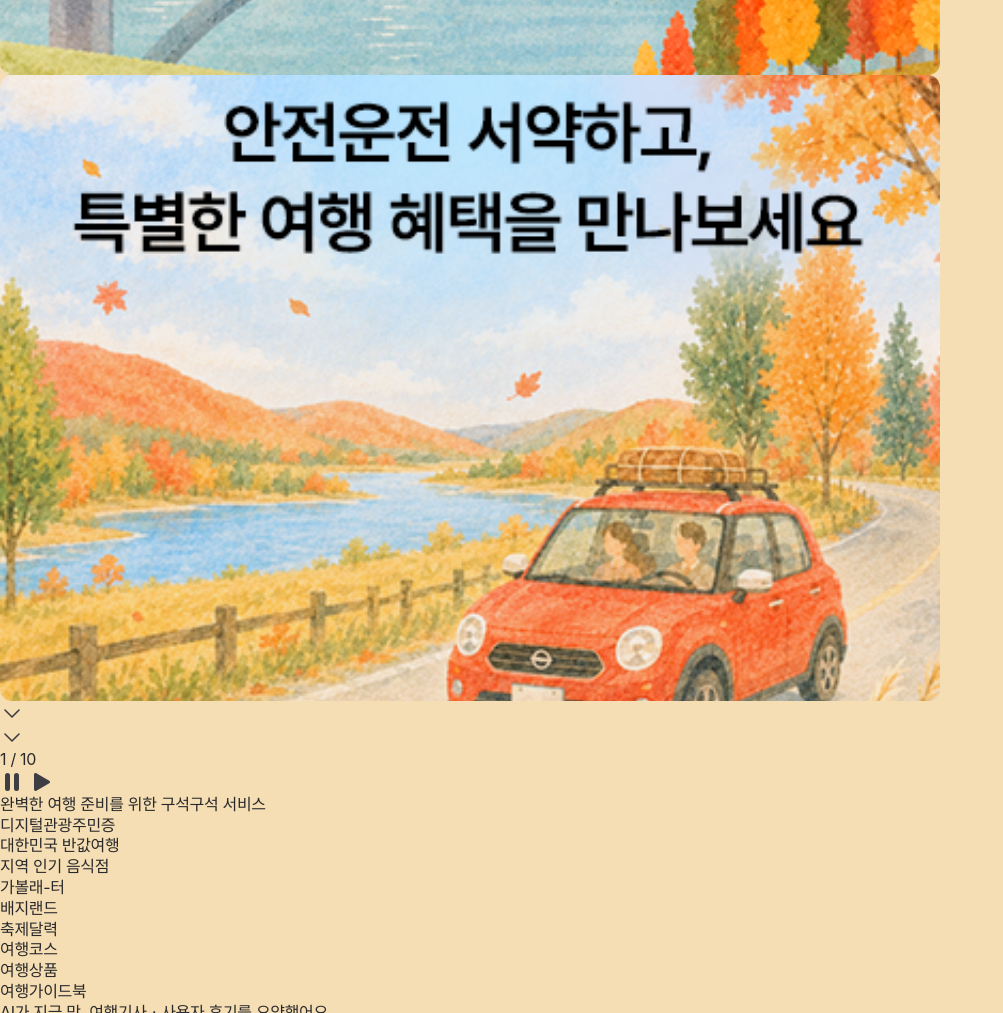
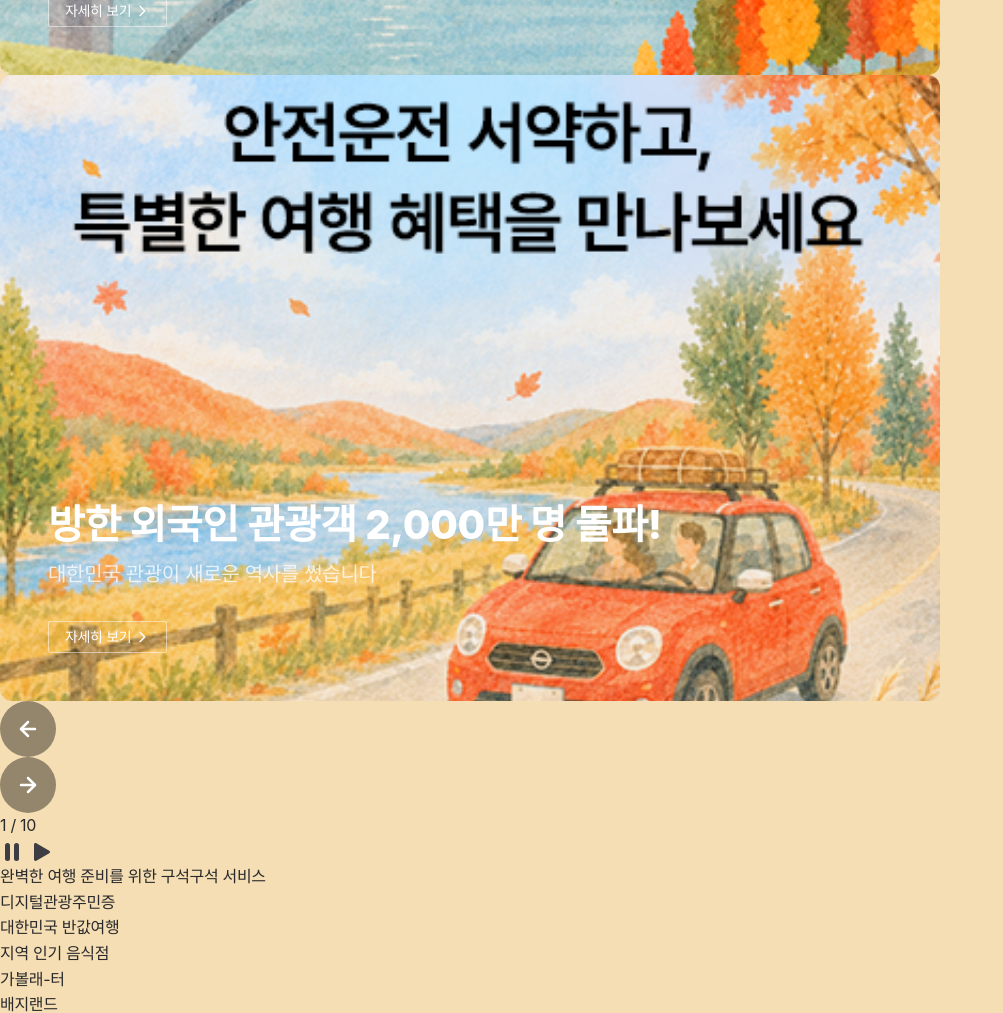
Before and after one commit to joona0306/css-basic-506, a plain HTML site: page clone-exercise.html in a window 1280 px wide. Shown: the part 1267-2280 px from the top of the page, without its empty margins (0-1003 px from the left). Drawn offline with Linux system fonts and the light colour scheme; a web font is replaced by a local one.

Commit message:
design: 히어로 버튼·아이콘 스타일 및 CSS 변수(tokens.css) 적용

```diff
--- a/clone-exercise.html
+++ b/clone-exercise.html
@@ -6,6 +6,8 @@
     <title>대한민국 구석구석 클론코딩</title>
 
     <link rel="stylesheet" href="css/reset.css" />
+    <!-- 디자인 토큰(CSS 변수): 다른 CSS보다 먼저 연결 -->
+    <link rel="stylesheet" href="css/tokens.css" />
     <link
       rel="stylesheet"
       as="style"
@@ -183,7 +185,7 @@
 
       <!-- main -->
       <main class="main">
-        <!-- 히어로 영역 (2026-11-20 원본 기준, docs/hero-reference.md 참고) -->
+        <!-- 히어로 영역 (2026-11-20 원본 기준, docs/reference/hero.md 참고) -->
         <section class="hero-sec">
           <!-- Swiper 라이브러리 사용예정, 클래스네임 바뀔수도 있음 -->
           <div class="swiper sw-hero">
@@ -199,7 +201,24 @@
                   <em>해남에서 만나는 정원 속 여유</em>
                   <span class="view">
                     자세히 보기
-                    <img src="assets/icons/guide_chevron_dw24.svg" alt="" />
+                    <!-- guide_chevron_dw24.svg -->
+                    <span class="icon-pg-chevron-sm rt">
+                      <svg
+                        width="24"
+                        height="24"
+                        viewBox="0 0 24 24"
+                        fill="none"
+                        xmlns="http://www.w3.org/2000/svg"
+                      >
+                        <path
+                          d="M19 9L12 16L5 9"
+                          stroke="#3D3D43"
+                          stroke-width="1.6"
+                          stroke-linecap="round"
+                          stroke-linejoin="round"
+                        />
+                      </svg>
+                    </span>
                   </span>
                 </a>
               </div>
@@ -217,7 +236,24 @@
                   <em>수험생 한정 할인 혜택&amp;선착순 선물까지!</em>
                   <span class="view">
                     자세히 보기
-                    <img src="assets/icons/guide_chevron_dw24.svg" alt="" />
+                    <!-- guide_chevron_dw24.svg -->
+                    <span class="icon-pg-chevron-sm rt">
+                      <svg
+                        width="24"
+                        height="24"
+                        viewBox="0 0 24 24"
+                        fill="none"
+                        xmlns="http://www.w3.org/2000/svg"
+                      >
+                        <path
+                          d="M19 9L12 16L5 9"
+                          stroke="#3D3D43"
+                          stroke-width="1.6"
+                          stroke-linecap="round"
+                          stroke-linejoin="round"
+                        />
+                      </svg>
+                    </span>
                   </span>
                 </a>
               </div>
@@ -232,7 +268,24 @@
                   <em>대한민국 관광이 새로운 역사를 썼습니다</em>
                   <span class="view">
                     자세히 보기
-                    <img src="assets/icons/guide_chevron_dw24.svg" alt="" />
+                    <!-- guide_chevron_dw24.svg -->
+                    <span class="icon-pg-chevron-sm rt">
+                      <svg
+                        width="24"
+                        height="24"
+                        viewBox="0 0 24 24"
+                        fill="none"
+                        xmlns="http://www.w3.org/2000/svg"
+                      >
+                        <path
+                          d="M19 9L12 16L5 9"
+                          stroke="#3D3D43"
+                          stroke-width="1.6"
+                          stroke-linecap="round"
+                          stroke-linejoin="round"
+                        />
+                      </svg>
+                    </span>
                   </span>
                 </a>
               </div>
@@ -241,14 +294,62 @@
             <!-- 이전 / 다음 버튼 -->
             <div class="nav-btn">
               <div class="swiper-button-prev">
-                <button aria-label="이전 슬라이드">
-                  <img src="assets/icons/guide_chevron_dw24.svg" alt="" />
+                <button class="btn-pg-icon-full-lg" aria-label="이전 슬라이드">
+                  <!-- guide_arrow_right24.svg -->
+                  <span class="icon-pg-arwright-lg lt">
+                    <svg
+                      width="24"
+                      height="24"
+                      viewBox="0 0 24 24"
+                      fill="none"
+                      xmlns="http://www.w3.org/2000/svg"
+                    >
+                      <path
+                        d="M5 12L19 12"
+                        stroke="#3D3D43"
+                        stroke-width="1.6"
+                        stroke-linecap="round"
+                        stroke-linejoin="round"
+                      />
+                      <path
+                        d="M12 5L19 12L12 19"
+                        stroke="#3D3D43"
+                        stroke-width="1.6"
+                        stroke-linecap="round"
+                        stroke-linejoin="round"
+                      />
+                    </svg>
+                  </span>
                 </button>
               </div>
 
               <div class="swiper-button-next">
-                <button aria-label="다음 슬라이드">
-                  <img src="assets/icons/guide_chevron_dw24.svg" alt="" />
+                <button class="btn-pg-icon-full-lg" aria-label="다음 슬라이드">
+                  <!-- guide_arrow_right24.svg -->
+                  <span class="icon-pg-arwright-lg">
+                    <svg
+                      width="24"
+                      height="24"
+                      viewBox="0 0 24 24"
+                      fill="none"
+                      xmlns="http://www.w3.org/2000/svg"
+                    >
+                      <path
+                        d="M5 12L19 12"
+                        stroke="#3D3D43"
+                        stroke-width="1.6"
+                        stroke-linecap="round"
+                        stroke-linejoin="round"
+                      />
+                      <path
+                        d="M12 5L19 12L12 19"
+                        stroke="#3D3D43"
+                        stroke-width="1.6"
+                        stroke-linecap="round"
+                        stroke-linejoin="round"
+                      />
+                    </svg>
+                  </span>
                 </button>
               </div>
             </div>
--- a/css/clone-exercise.css
+++ b/css/clone-exercise.css
@@ -12,27 +12,13 @@ html {
   overflow-x: hidden;
 }
 body {
-  font-family:
-    "Pretendard GOV Variable",
-    "Pretendard GOV",
-    -apple-system,
-    BlinkMacSystemFont,
-    system-ui,
-    Roboto,
-    "Helvetica Neue",
-    "Segoe UI",
-    "Apple SD Gothic Neo",
-    "Noto Sans KR",
-    "Malgun Gothic",
-    "Apple Color Emoji",
-    "Segoe UI Emoji",
-    "Segoe UI Symbol",
-    sans-serif;
-  font-size: 16px;
-  color: #29292c;
-  line-height: 1.3;
-  letter-spacing: -0.02em;
-  background-color: #fff;
+  font-family: var(--font-base);
+  font-size: var(--fs-base);
+  font-weight: var(--fw-regular);
+  color: var(--color-text);
+  line-height: var(--lh-base);
+  letter-spacing: var(--ls-base);
+  background-color: var(--color-white);
 }
 ul,
 li {
@@ -126,7 +112,7 @@ button:focus-visible {
   align-items: center;
   gap: 10px;
   padding: 0 10px;
-  font-size: 20px;
+  font-size: var(--fs-lg);
   font-weight: 600;
   letter-spacing: -0.01em;
   line-height: 1;
@@ -169,7 +155,7 @@ button:focus-visible {
   position: absolute;
   left: 0;
   top: 38px;
-  background-color: #fff;
+  background-color: var(--color-white);
 }
 /* header styling end */
 
@@ -182,18 +168,92 @@ button:focus-visible {
   position: relative;
   width: 940px;
   height: 626px;
-  border-radius: 12px;
+  border-radius: var(--radius-lg);
   overflow: hidden;
 }
-.hero-img {
+.sw-hero .hero-img {
   display: block;
   width: 100%;
   height: 100%;
 }
-.hero-img img {
+.sw-hero .hero-img img {
   width: 100%;
   height: 100%;
   object-fit: cover;
+}
+.sw-hero .swiper-slide a {
+  position: absolute;
+  left: var(--space-12);
+  bottom: var(--space-12);
+  width: 630px;
+  /* z-index: 5; */
+}
+.sw-hero .swiper-slide a strong {
+  display: block;
+  font-size: var(--fs-display);
+  font-weight: var(--fw-extrabold);
+  line-height: var(--lh-tight);
+  color: var(--color-white);
+  margin-top: 40px;
+}
+.sw-hero .swiper-slide a em {
+  display: block;
+  font-size: var(--fs-lg);
+  font-style: normal;
+  color: var(--color-white-75);
+  padding-top: 9px;
+}
+.sw-hero .swiper-slide a .view {
+  display: inline-flex;
+  /* width: fit-content; */
+  align-items: center;
+  gap: 3px;
+  height: 32px;
+  padding: 0 16px;
+  font-size: var(--fs-sm);
+  color: var(--color-white);
+  border: 1px solid var(--color-white-50);
+  border-radius: var(--radius-sm);
+  margin-top: 31px;
+}
+.sw-hero .swiper-slide a .view .rt {
+  width: var(--icon-sm);
+  height: var(--icon-sm);
+  transform: rotate(-90deg);
+}
+.sw-hero .swiper-slide a .view svg {
+  width: 100%;
+  height: 100%;
+}
+.sw-hero .swiper-slide a .view svg path {
+  stroke: currentColor;
+  stroke-width: 2px;
+}
+
+.sw-hero .nav-btn .btn-pg-icon-full-lg {
+  width: var(--btn-icon-lg);
+  height: var(--btn-icon-lg);
+  border-radius: var(--radius-full);
+  background-color: var(--color-black-40);
+  display: flex;
+  align-items: center;
+  justify-content: center;
+  color: var(--color-white);
+}
+.sw-hero .nav-btn .btn-pg-icon-full-lg .icon-pg-arwright-lg {
+  width: var(--icon-md);
+  height: var(--icon-md);
+}
+.sw-hero .nav-btn .btn-pg-icon-full-lg .icon-pg-arwright-lg.lt {
+  transform: rotate(-180deg);
+}
+.sw-hero .nav-btn .btn-pg-icon-full-lg .icon-pg-arwright-lg svg {
+  width: 100%;
+  height: 100%;
+}
+.sw-hero .nav-btn .btn-pg-icon-full-lg .icon-pg-arwright-lg svg path {
+  stroke: currentColor;
+  stroke-width: 2.5px;
 }
 /* main styling end */
 
--- /dev/null
+++ b/css/tokens.css
@@ -0,0 +1,81 @@
+/* =========================================================
+   tokens.css — 디자인 토큰 (CSS 변수 모음)
+
+   - 여러 곳에서 반복되는 값(색, 글자 크기, 모서리, 간격 …)을
+     이름 붙여 한곳에 모아 둔 파일이에요.
+   - 사용법:  color: var(--color-text);
+   - 값을 바꾸고 싶으면 이 파일만 고치면, 쓰는 곳 전체가 함께 바뀌어요.
+   - 이름 규칙: --분류-역할  (케밥 케이스)
+   - 한 영역에서만 쓰는 값(예: 히어로 카드 940px)은 여기 넣지 않고,
+     그 영역 선택자 안에서 변수로 만들어요. (예: .sw-hero { --hero-w: 940px; })
+
+   값의 출처: 지금까지 css/clone-exercise.css에 쓴 값 +
+             docs/reference/hero.md 의 측정값
+   ========================================================= */
+
+:root {
+  /* ---------- 색 (color) ---------- */
+  --color-text: #29292c; /* 기본 글자색 */
+  --color-white: #fff;
+  --color-black: #000;
+  --color-white-75: rgba(255, 255, 255, 0.75); /* 사진 위 부제목 */
+  --color-white-50: rgba(255, 255, 255, 0.5); /* 사진 위 얇은 테두리 */
+  --color-black-40: rgba(0, 0, 0, 0.4); /* 사진 위 원형 버튼 배경 */
+  --color-focus: #000; /* 키보드 포커스 테두리 */
+
+  /* ---------- 글꼴 (font) ---------- */
+  --font-base:
+    "Pretendard GOV Variable", "Pretendard GOV", -apple-system,
+    BlinkMacSystemFont, system-ui, Roboto, "Helvetica Neue", "Segoe UI",
+    "Apple SD Gothic Neo", "Noto Sans KR", "Malgun Gothic", "Apple Color Emoji",
+    "Segoe UI Emoji", "Segoe UI Symbol", sans-serif;
+
+  /* 글자 크기 (font-size) */
+  --fs-sm: 14px; /* 작은 버튼 글자 */
+  --fs-base: 16px; /* 본문 */
+  --fs-lg: 20px; /* 메뉴, 부제목 */
+  --fs-display: 40px; /* 히어로 제목 */
+
+  /* 글자 굵기 (font-weight) */
+  --fw-regular: 400;
+  --fw-semibold: 600;
+  --fw-extrabold: 800;
+
+  /* 줄 간격 (line-height) — 단위 없이: 글자 크기의 몇 배 */
+  --lh-tight: 1.2;
+  --lh-base: 1.6;
+
+  /* 자간 (letter-spacing) */
+  --ls-base: -0.02em;
+
+  /* ---------- 간격 (space) — 4px 단위 ---------- */
+  --space-1: 4px;
+  --space-2: 8px;
+  --space-3: 12px;
+  --space-4: 16px;
+  --space-6: 24px;
+  --space-8: 32px;
+  --space-12: 48px;
+
+  /* ---------- 모서리 (radius) ---------- */
+  --radius-sm: 2px; /* 작은 버튼 */
+  --radius-lg: 12px; /* 카드 */
+  --radius-full: 999px; /* 원, 알약 모양 */
+
+  /* ---------- 크기 (size) ---------- */
+  --icon-sm: 16px;
+  --icon-md: 24px;
+  --btn-icon-lg: 56px; /* 원형 아이콘 버튼 */
+
+  /* 아이콘 선 굵기 (SVG stroke-width) */
+  --stroke-icon-sm: 2px; /* 작은 아이콘 (예: 자세히 보기 꺾쇠) — 개발자 도구로 재확인 필요 */
+  --stroke-slide-nav: 2.5px; /* 슬라이드 이전·다음 버튼 화살표 — 개발자 도구로 확인함 */
+
+  /* ---------- 레이아웃 (layout) ---------- */
+  --layout-max: 1280px; /* 가운데 콘텐츠 최대 너비 */
+  --header-height: 90px;
+
+  /* ---------- 쌓임 순서 (z-index) ---------- */
+  --z-dropdown: 10; /* 하위 메뉴, 언어 선택 목록 */
+  --z-header: 100;
+}
```
Also changed, not shown: assets/icons/guide_arrow_right24.svg (added), 8 other files.
